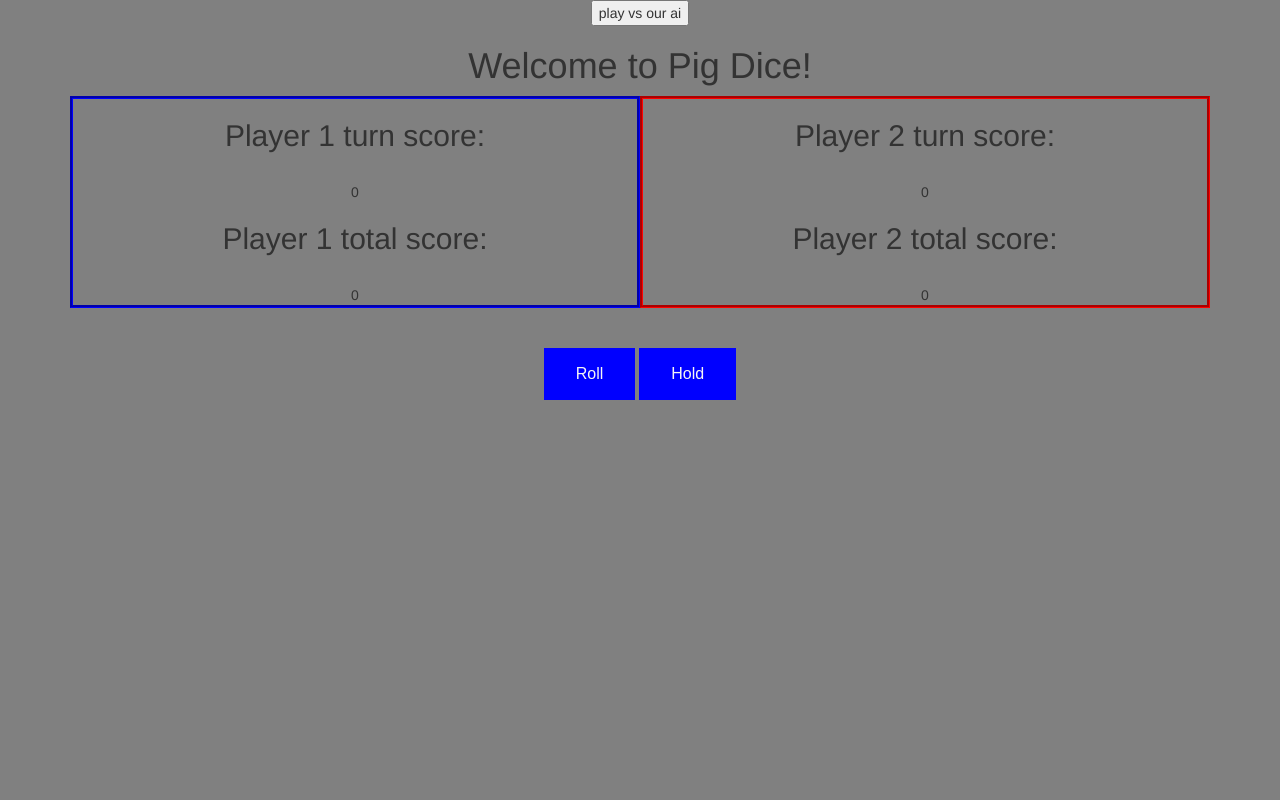
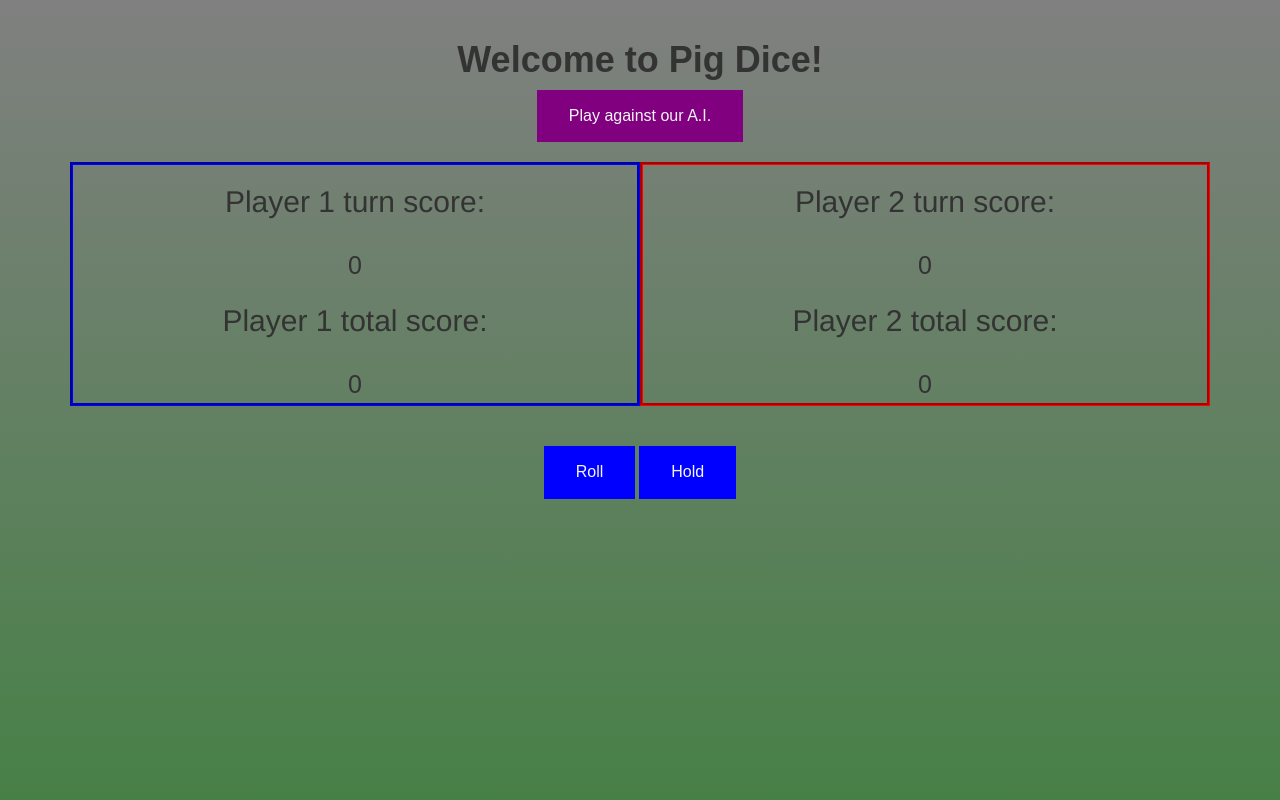
Before and after one commit to duncan19/Pig-dice-.-, a plain HTML site: page index.html in a window 1280 px wide. Shown: the top 800 px of the page. Drawn offline with Linux system fonts and the light colour scheme.

Commit message:
add background color and additional styling

```diff
--- a/css/styles.css
+++ b/css/styles.css
@@ -1,6 +1,9 @@
 body {
   text-align: center;
-  background-color: grey;
+  background-image: linear-gradient(grey, green);
+  background-repeat: no-repeat;
+  background-size: cover;
+  height: 1800px;
 }
 .playerOne {
   background-color: blue;
@@ -26,3 +29,22 @@ body {
   font-size: 16px;
   font-family: fantasy;
 }
+#ai-btn {
+  border: none;
+  color: whitesmoke;
+  padding: 15px 32px;
+  text-align: center;
+  text-decoration: none;
+  display: inline-block;
+  font-size: 16px;
+  font-family: fantasy;
+  background-color: purple;
+}
+h1 {
+  font-family: fantasy;
+  font-weight: bold;
+}
+.number {
+  font-family: fantasy;
+  font-size: 25px;
+}
--- a/index.html
+++ b/index.html
@@ -12,15 +12,18 @@
   </head>
   <body>
     <div class="container">
-      <button id="ai-btn">play vs our ai</button>
+      <br>
       <h1>Welcome to Pig Dice!</h1>
+      <button id="ai-btn">Play against our A.I.</button>
+      <br>
+      <br>
       <div class="col-md-6" id="playerOne">
-        <div class="row"><h2> Player 1 turn score: </h2><br><span id="turnBank1">0</span></div>
-        <div class="row"><h2>Player 1 total score: </h2><br><span id="totalBank1">0</span></div>
+        <div class="row"><h2> Player 1 turn score: </h2><br><span class="number" id="turnBank1">0</span></div>
+        <div class="row"><h2>Player 1 total score: </h2><br><span class="number" id="totalBank1">0</span></div>
       </div>
       <div class="col-md-6" id="playerTwo">
-        <div class="row"><h2>Player 2 turn score: </h2><br><span id="turnBank2">0</span></div>
-        <div class="row"><h2>Player 2 total score: </h2><br><span id="totalBank2">0</span></div>
+        <div class="row"><h2>Player 2 turn score: </h2><br><span class="number" id="turnBank2">0</span></div>
+        <div class="row"><h2>Player 2 total score: </h2><br><span class="number" id="totalBank2">0</span></div>
       </div>
       <div class="row">
         <div class="col-md-12">
@@ -35,4 +38,4 @@
       </div>
     </div>
   </body>
-</html>
+</html
```
